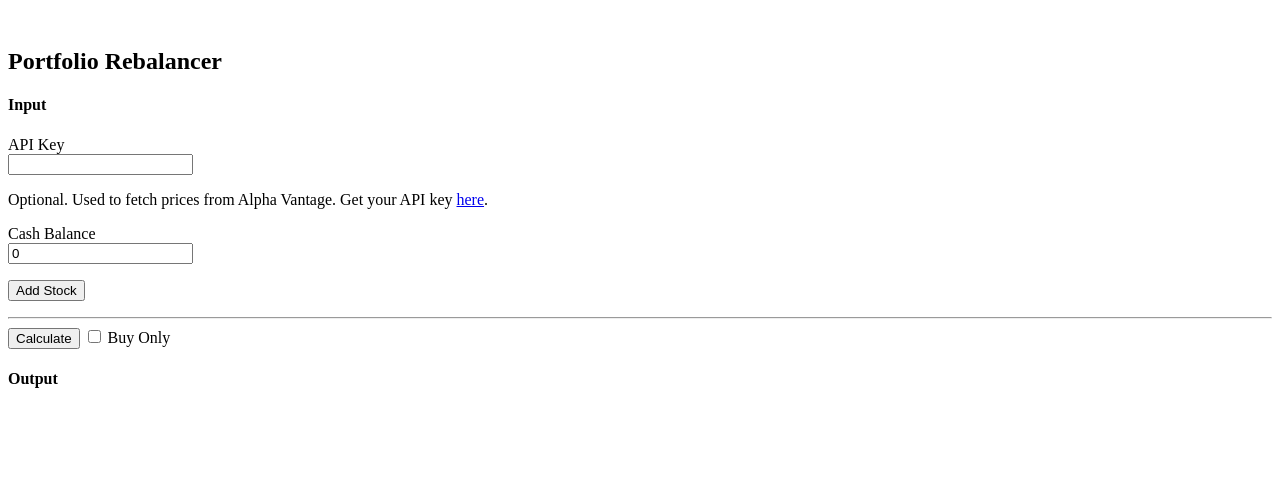
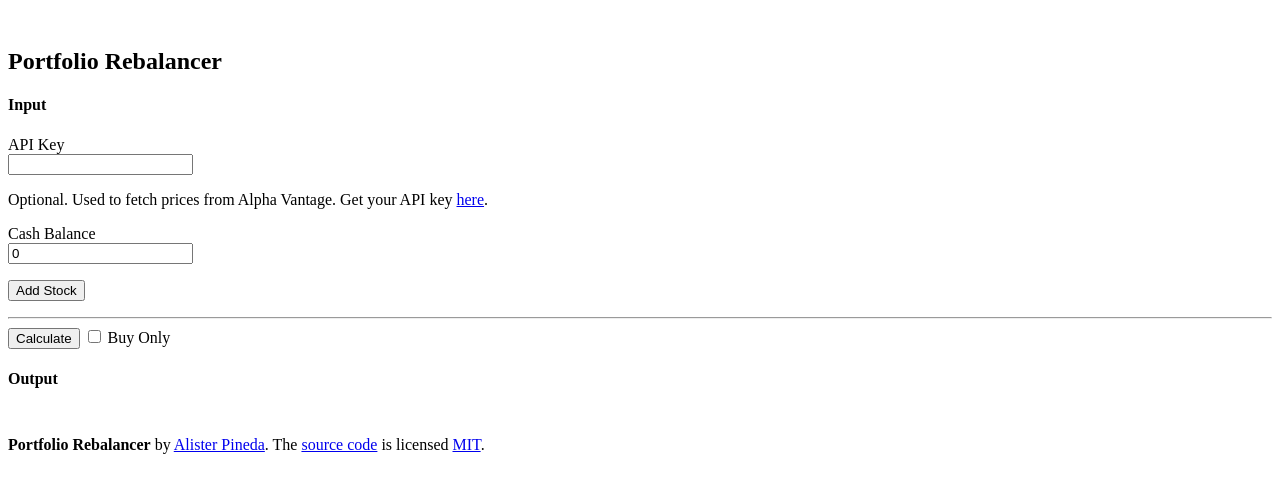
Before and after one commit to alisterpineda/PortfolioRebalancer, a Svelte app: page / in a window 1280 px wide. Shown: the top 492 px of the page. Built offline with nearby package versions, Linux system fonts and the light colour scheme.

Commit message:
Add footer

```diff
--- a/src/App.svelte
+++ b/src/App.svelte
@@ -222,4 +222,9 @@
             </div>
         </div>
     </section>
+    <footer class="footer">
+        <div class="content has-text-centered">
+            <b>Portfolio Rebalancer</b> by <a href="https://alisterpineda.com">Alister Pineda</a>. The <a href="https://github.com/alisterpineda/PortfolioRebalancer">source code</a> is licensed <a href="http://opensource.org/licenses/mit-license.php">MIT</a>.
+        </div>
+    </footer>
 </main>
```
